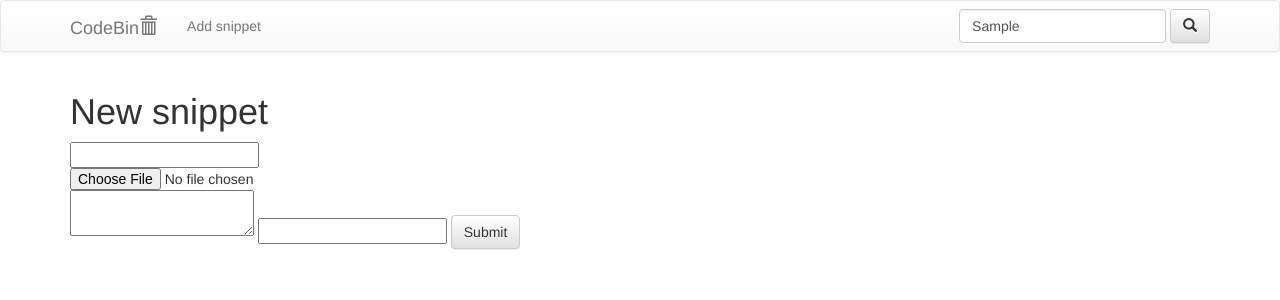
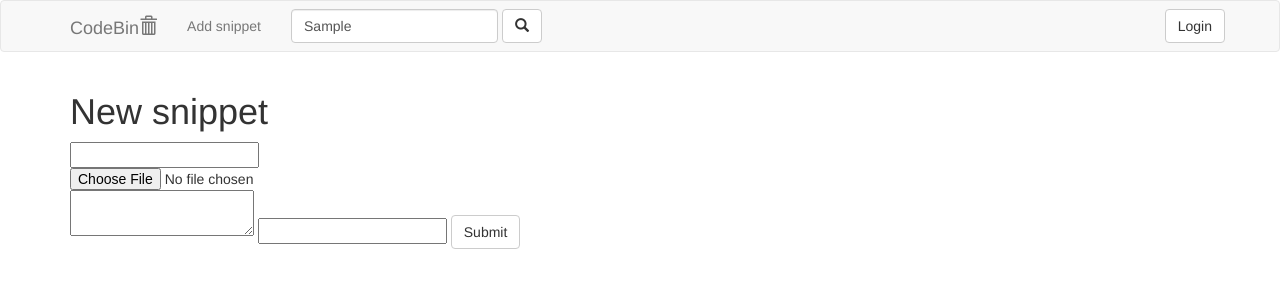
Before and after one commit to qwad1000/stp, a Django app: template templates/codebin/snippet_edit.html in a window 1280 px wide. Shown: the top 300 px of the page. Run offline with Django 3.2, Linux system fonts and the light colour scheme; the template is opened without the code that fills it: most values are stand-ins (such as "Sample title", 1, 10 or a date in 2020); form fields are guessed from the names that the template uses; some libraries are stand-ins or nearby versions.

Commit message:
Add login-logout

```diff
--- a/codebin/models.py
+++ b/codebin/models.py
@@ -3,8 +3,6 @@ import uuid
 import base58
 # Create your models here.
 from django.utils import timezone
-from django.core.files.storage import default_storage
-from django.core.files.base import ContentFile
 
 
 def make_base58():
--- a/stp/settings.py
+++ b/stp/settings.py
@@ -105,6 +105,8 @@ AUTH_PASSWORD_VALIDATORS = [
 ]
 
 
+LOGIN_REDIRECT_URL = '/'
+
 # Internationalization
 # https://docs.djangoproject.com/en/1.9/topics/i18n/
 
--- a/stp/urls.py
+++ b/stp/urls.py
@@ -15,8 +15,12 @@ Including another URLconf
 """
 from django.conf.urls import url, include
 from django.contrib import admin
+import django.contrib.auth.views as auth_views
+
 
 urlpatterns = [
     url(r'^admin/', admin.site.urls),
+    url(r'^accounts/login/$', auth_views.login, name='login'),
+    url(r'^accounts/logout/$', auth_views.logout, name='logout', kwargs={'next_page': '/'}),
     url(r'', include('codebin.urls'))
 ]
--- a/templates/codebin/base.html
+++ b/templates/codebin/base.html
@@ -4,7 +4,6 @@
     {% block head %}
         <meta charset="UTF-8">
         <link rel="stylesheet" href="//maxcdn.bootstrapcdn.com/bootstrap/3.2.0/css/bootstrap.min.css">
-        <link rel="stylesheet" href="//maxcdn.bootstrapcdn.com/bootstrap/3.2.0/css/bootstrap-theme.min.css">
         <link href='//fonts.googleapis.com/css?family=Lobster&subset=latin,latin-ext' rel='stylesheet' type='text/css'>
 
         <title>{% block title %}{% endblock %} - Code</title>
@@ -25,7 +24,7 @@
         </ul>
 
         <form action="{% url 'search' %}" method="get"
-              class="navbar-form navbar-right" role="search">
+              class="navbar-form navbar-left" role="search">
             <div class="form-group">
                 <input name="q" type="search" class="form-control" placeholder="Search"
                 {% if query_string %}value="{{ query_string }}"{% endif %}>
@@ -34,6 +33,16 @@
                 <span class="glyphicon glyphicon-search"></span>
             </button>
         </form>
+
+        {% if user.is_authenticated %}
+            <a href="{% url 'logout' %}" type="button" class="btn btn-default navbar-btn navbar-right">
+                Logout|<small>{{user.username}}</small>
+            </a>
+        {% else %}
+            <a href="{% url 'login' %}" type="button" class="btn btn-default navbar-btn navbar-right">
+                Login
+            </a>
+        {% endif %}
     </div>
 </nav>
 
```
Also changed, not shown: templates/registration/login.html (added, +18 -0 lines).
